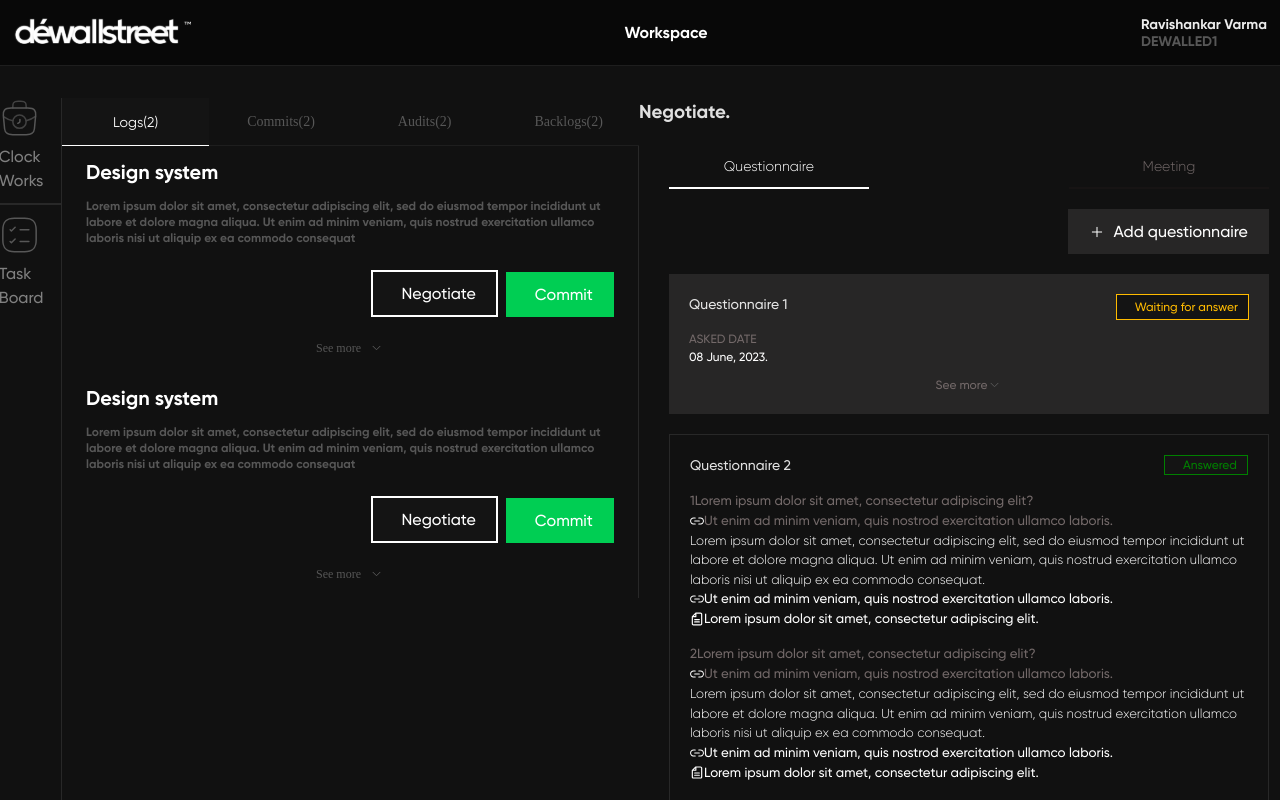
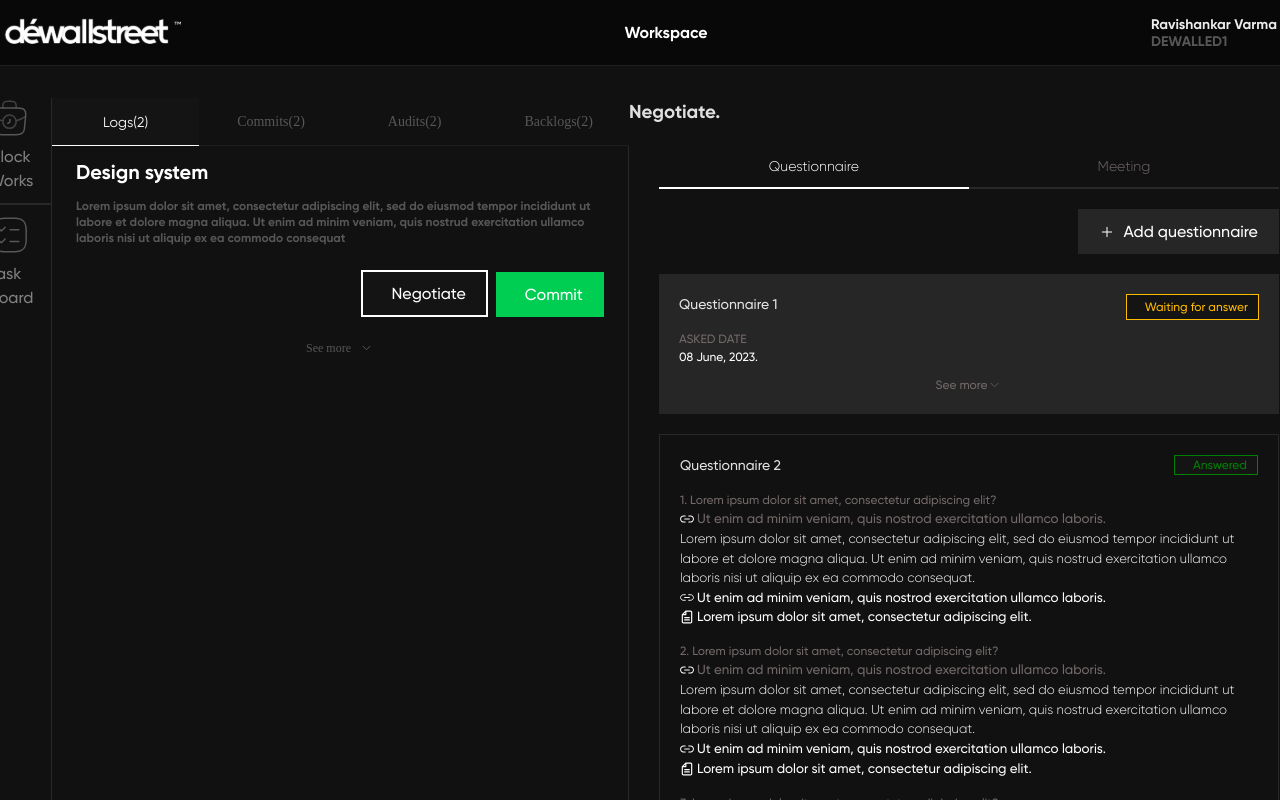
Before and after one commit to chieftain-defutura/Dewallstreet-Timesheet, a React (Vite) app: page /Taskpage in a window 1280 px wide. Shown: the top 800 px of the page. Built offline with nearby package versions, Linux system fonts and the light colour scheme.

Commit message:
chore: pull main

```diff
--- a/src/components/Assigntasks/Negotiate/questionnaire.css
+++ b/src/components/Assigntasks/Negotiate/questionnaire.css
@@ -8,11 +8,11 @@
 }
 .question > .horizontal_line_questionnaire {
   border: 0.1px solid white;
-  width: 200px;
+  width: 310px;
 }
 .question + div > .horizontal_line_meeting {
-  border: 0.1px solid rgb(23, 20, 20);
-  width: 200px;
+  border: 0.1px solid #282828;
+  width: 310px;
 }
 .meet a {
   font-family: Gilroy-Light;
@@ -28,7 +28,6 @@
 }
 .questionnaire_head {
   display: flex;
-  gap: 200px;
 }
 .question_button {
   display: flex;
@@ -53,8 +52,9 @@
 }
 .ask_date h4,
 .negotiate_seemore h4,
-.negotite_seedown h4,
-.ans_date h4 {
+.negotiate_seedown h4,
+.ans_date h4,
+.individual_questionnaire > h5 {
   color: rgb(115, 105, 105);
   font-size: 12px;
   font-family: Gilroy-Medium;
@@ -65,7 +65,7 @@
   font-family: Gilroy-Medium;
 }
 .negotiate_seemore,
-.negotite_seedown {
+.negotiate_seedown {
   display: flex;
   justify-content: center;
 }
@@ -76,11 +76,11 @@
   background-color: rgb(39, 38, 38);
   padding: 20px;
 }
-.questionnaire_number,
 .link_para {
   color: rgb(115, 105, 105);
   font-family: Gilroy-Medium;
   display: flex;
+  gap: 3px;
 }
 .individual_questionnaire > p {
   color: white;
@@ -92,6 +92,7 @@
   color: white;
   font-family: Gilroy-Medium;
   display: flex;
+  gap: 3px;
 }
 .questionnaire_two_head > Button {
   color: green;
--- a/src/components/Assigntasks/Negotiate/questionnaire.jsx
+++ b/src/components/Assigntasks/Negotiate/questionnaire.jsx
@@ -10,8 +10,8 @@ import { render } from "react-dom";
 const Questionnaire = () => {
   const Questionnairetwo = [
     {
-      id: 1,
-      heading: "Lorem ipsum dolor sit amet, consectetur adipiscing elit?",
+      // id: 1,
+      heading: "1. Lorem ipsum dolor sit amet, consectetur adipiscing elit?",
       icon1: linkicon,
       icon1para:
         "Ut enim ad minim veniam, quis nostrod exercitation ullamco laboris.",
@@ -21,8 +21,8 @@ const Questionnaire = () => {
       icon2para: "Lorem ipsum dolor sit amet, consectetur adipiscing elit.",
     },
     {
-      id: 2,
-      heading: "Lorem ipsum dolor sit amet, consectetur adipiscing elit?",
+      // id: 2,
+      heading: "2. Lorem ipsum dolor sit amet, consectetur adipiscing elit?",
       icon1: linkicon,
       icon1para:
         "Ut enim ad minim veniam, quis nostrod exercitation ullamco laboris.",
@@ -32,8 +32,8 @@ const Questionnaire = () => {
       icon2para: "Lorem ipsum dolor sit amet, consectetur adipiscing elit.",
     },
     {
-      id: 3,
-      heading: "Lorem ipsum dolor sit amet, consectetur adipiscing elit?",
+      // id: 3,
+      heading: "3. Lorem ipsum dolor sit amet, consectetur adipiscing elit?",
       icon1: linkicon,
       icon1para:
         "Ut enim ad minim veniam, quis nostrod exercitation ullamco laboris.",
@@ -46,10 +46,10 @@ const Questionnaire = () => {
   const renderQuestionnairetwo = Questionnairetwo.map((questtwolist) => {
     return (
       <div className="individual_questionnaire">
-        <div className="questionnaire_number">
-          <h5>{questtwolist.id}</h5>
+        {/* <div className="questionnaire_number">
+          <h5>{questtwolist.id}</h5> */}
           <h5>{questtwolist.heading}</h5>
-        </div>
+        {/* </div> */}
         <div className="link_para">
           <img src={questtwolist.icon1} alt="icon" />
           <h5> {questtwolist.icon1para} </h5>
@@ -124,10 +124,10 @@ const Questionnaire = () => {
                 <h4>ANSWERED DATE</h4>
                 <h4 id="date">09 June,2023.</h4>
               </div>
-              <div className="negotiate_seedown">
+            </div>
+            <div className="negotiate_seedown">
               <h4>See less</h4>
               <img src={seedownlist} alt="icon" />
-            </div>
             </div>
           </div>
         </div>
--- /dev/null
+++ b/src/components/Meeting/meeting.jsx
@@ -0,0 +1,9 @@
+import React from "react";
+import "./meeting.css";
+import meetingcancel from "../../assets/icons/cancel.svg";
+const Meeting = () => {
+  return <div className="meeting_main">
+
+  </div>;
+};
+export default Meeting;
--- /dev/null
+++ b/src/components/Raisemeeting/raisemeeting.css
@@ -0,0 +1,3 @@
+.raisemeet_head {
+  font-family: Gilroy-Bold;
+}
--- /dev/null
+++ b/src/components/Raisemeeting/raisemeeting.jsx
@@ -0,0 +1,15 @@
+// import React from "react";
+// import raisemeetcancel from "../../assets/icons/cancel.svg";
+// import "./raisemeeting.css";
+// import Button from "../Button";
+// const Raisemeeting = () => {
+//   return (
+//     <div className="raisemeeting_main">
+//       <div className="raisemeet_head">
+//         <h3>Raise a meeting</h3>
+//         <Button></Button>
+//       </div>
+//     </div>
+//   );
+// };
+// export default Raisemeeting;
--- a/src/components/Taskboard/Log/Logs.css
+++ b/src/components/Taskboard/Log/Logs.css
@@ -260,4 +260,5 @@
 }
 .task_system {
   border-right: 1px solid #282828;
+  height: 80vh;
 }
--- a/src/components/Taskboard/index.jsx
+++ b/src/components/Taskboard/index.jsx
@@ -8,6 +8,8 @@ import Designpage from "./Log/Logs";
 import Seeless from "../see more/seemore";
 import CommitPopup from "../commit/commit";
 import Questionnaire from "../Assigntasks/Negotiate/questionnaire";
+import Meeting from "../Meeting/meeting";
+// import Raisemeeting from "../Raisemeeting/raisemeeting";
 
 const Taskboard = () => {
   return (
@@ -17,6 +19,8 @@ const Taskboard = () => {
         <Questionnaire />
       </div>
       <>
+        <Meeting />
+        {/* <Raisemeeting /> */}
         <CommitPopup />
       </>
     </div>
```
Also changed, not shown: src/components/Meeting/meeting.css (added).
